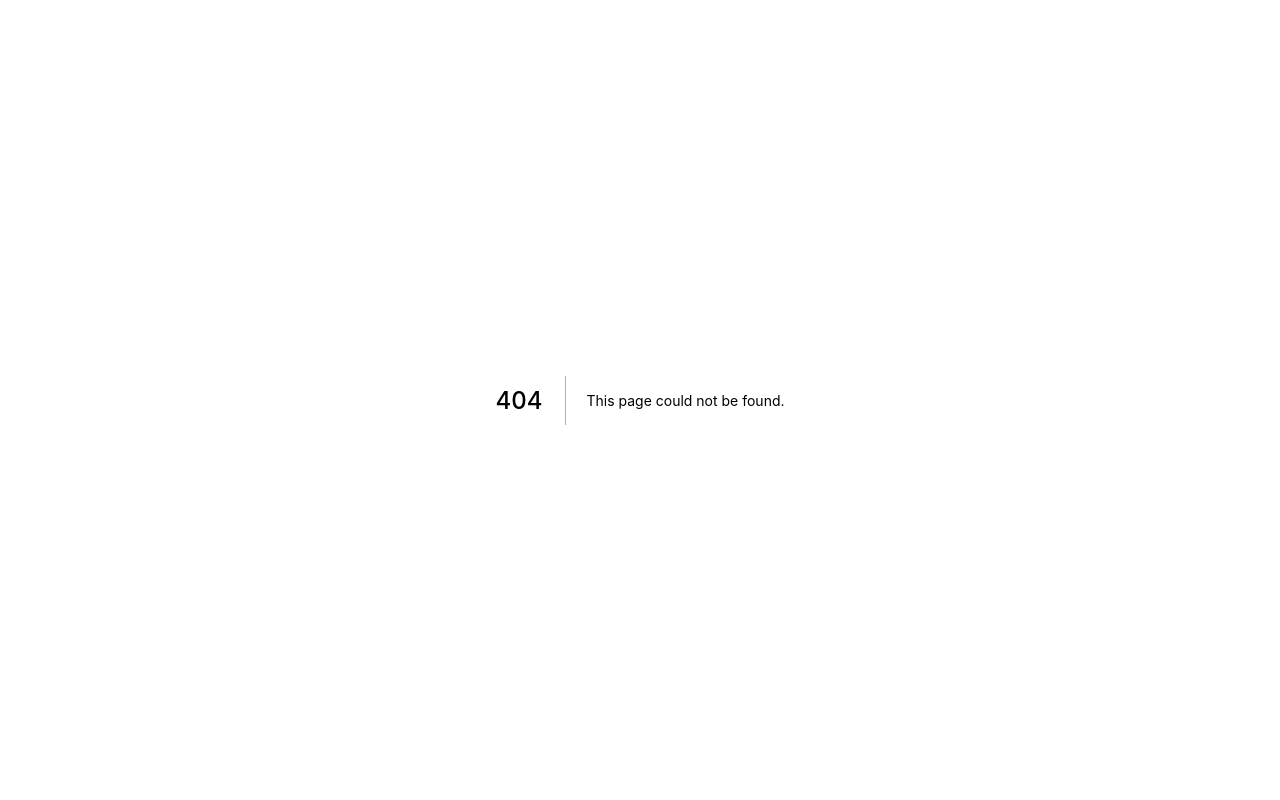
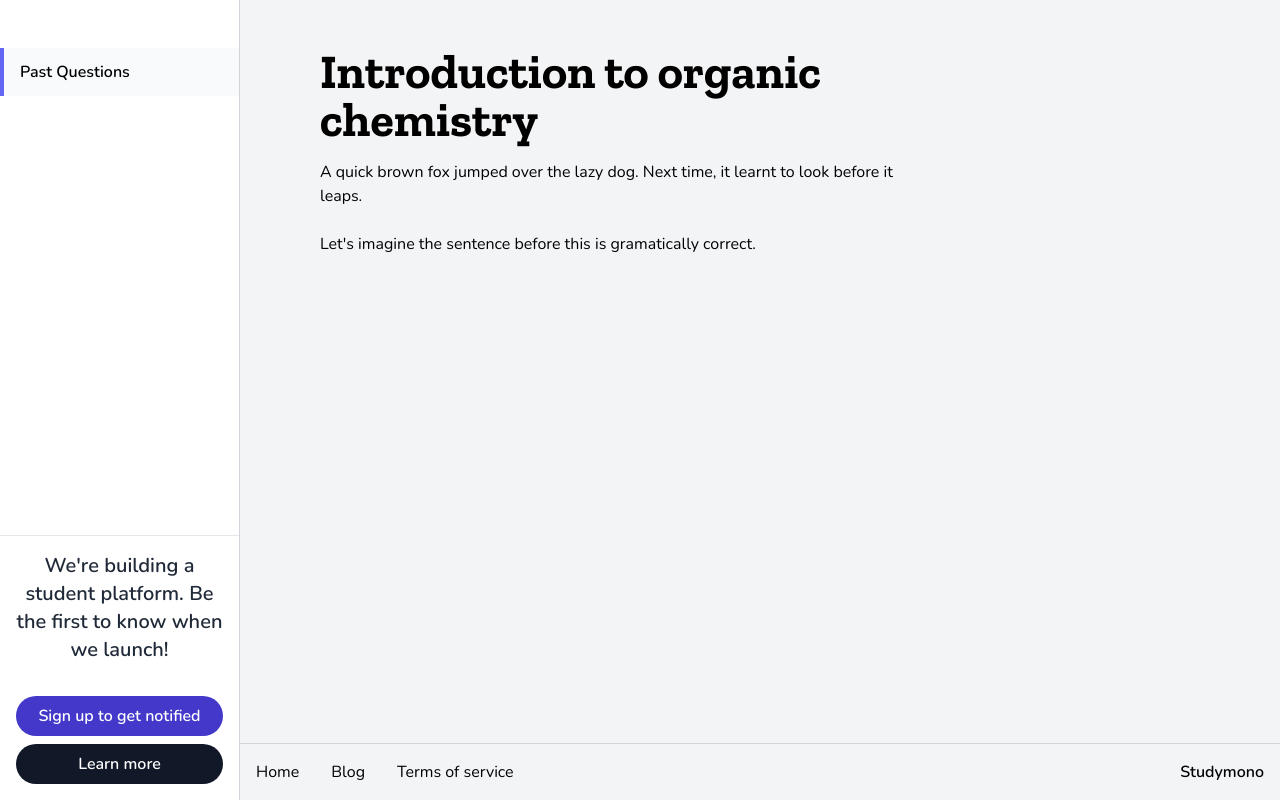
Before and after one commit to okezieuc/website, a Next.js app: page /learn/introduction-to-oranic-chemistry in a window 1280 px wide. Before the commit this address had no page. Built offline with nearby package versions, Linux system fonts and the light colour scheme; what @tailwindcss/typography would draw is missing.

Commit message:
create page for individual courses

```diff
--- a/components/courses/home/MyCoursesItem.js
+++ b/components/courses/home/MyCoursesItem.js
@@ -1,8 +1,14 @@
+import Link from "next/link";
+
 export default function MyCoursesItem() {
   return (
     <div className="flex items-center">
       <div className="flex-1">
-        <div className="text-xl">Introduction to Organic Chemistry</div>
+        <div className="text-xl">
+          <Link href="/learn/introduction-to-oranic-chemistry">
+            Introduction to Organic Chemistry
+          </Link>
+        </div>
         <div className="text-md">
           Explore the forces that drive the interactions between carbon and
           hydrogen
--- /dev/null
+++ b/pages/learn/[course].js
@@ -0,0 +1,20 @@
+import Layout from "@components/app/layout";
+
+export default function CoursePage() {
+  return (
+    <Layout>
+      <div className="max-w-xl">
+        <h1 className="text-5xl font-bold font-heading">
+          Introduction to organic chemistry
+        </h1>
+        <div className="mt-4">
+          A quick brown fox jumped over the lazy dog. Next time, it learnt to
+          look before it leaps.
+          <br />
+          <br />
+          Let's imagine the sentence before this is gramatically correct.
+        </div>
+      </div>
+    </Layout>
+  );
+}
```
